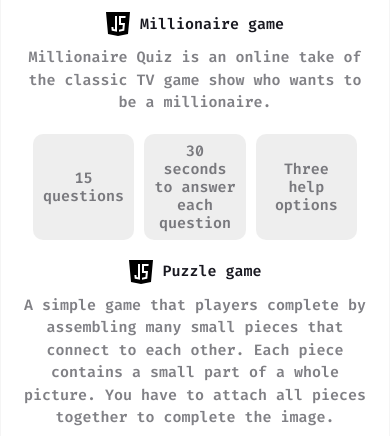
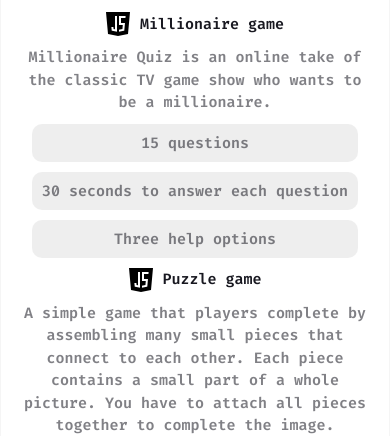
Before and after one commit to BohdanPanchenko/homepage, a plain HTML site: page index.html in a window 390 px wide. Shown: the part 1235-1671 px from the top of the page. Drawn offline with Linux system fonts and the light colour scheme.

Commit message:
Update styles.css

```diff
--- a/styles.css
+++ b/styles.css
@@ -267,11 +267,11 @@ a {
   list-style: disc;
 }
 @media (max-width: 615px){
-  .project-feature{
+  .project-features{
     flex-direction:column;
     gap:10px;
   }
-  .project-features{padding:10px}
+  .project-feature{padding:10px}
 }
 @media (max-width: 424px) {
   .resume {
```
